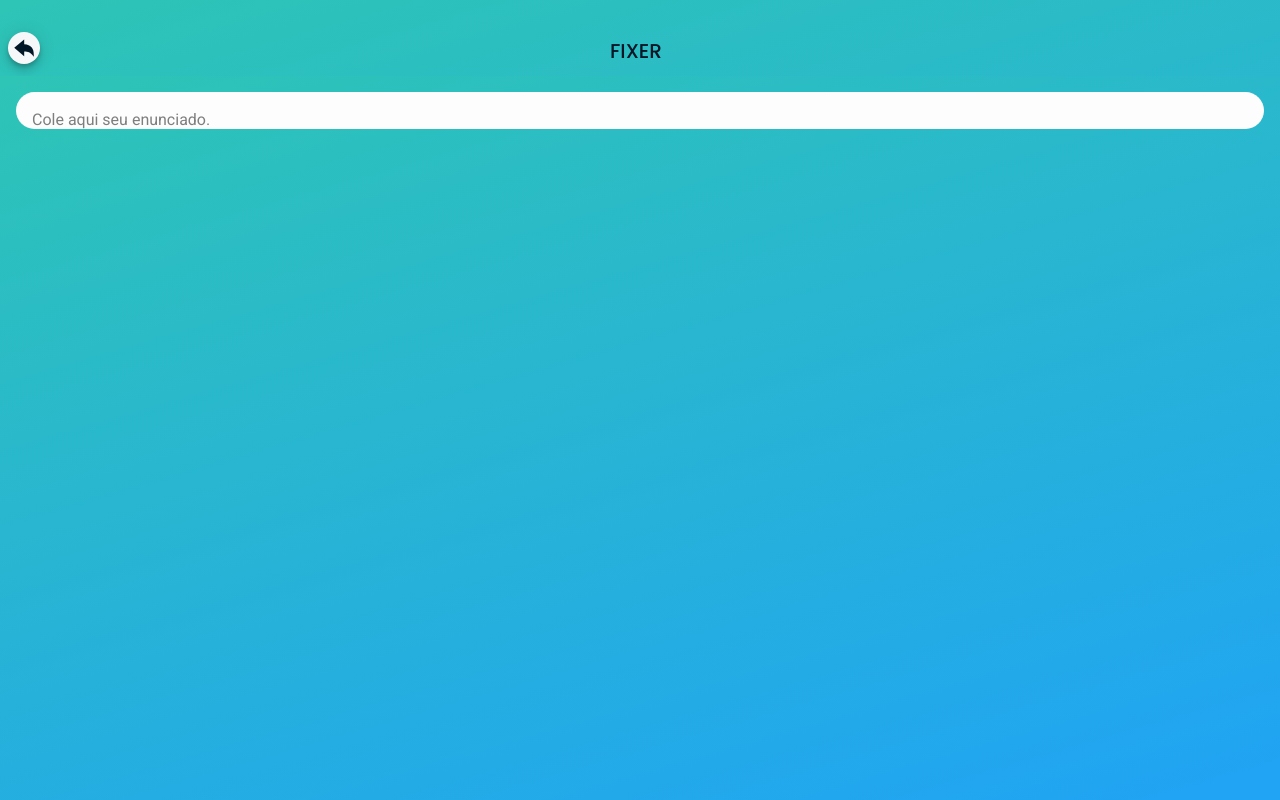
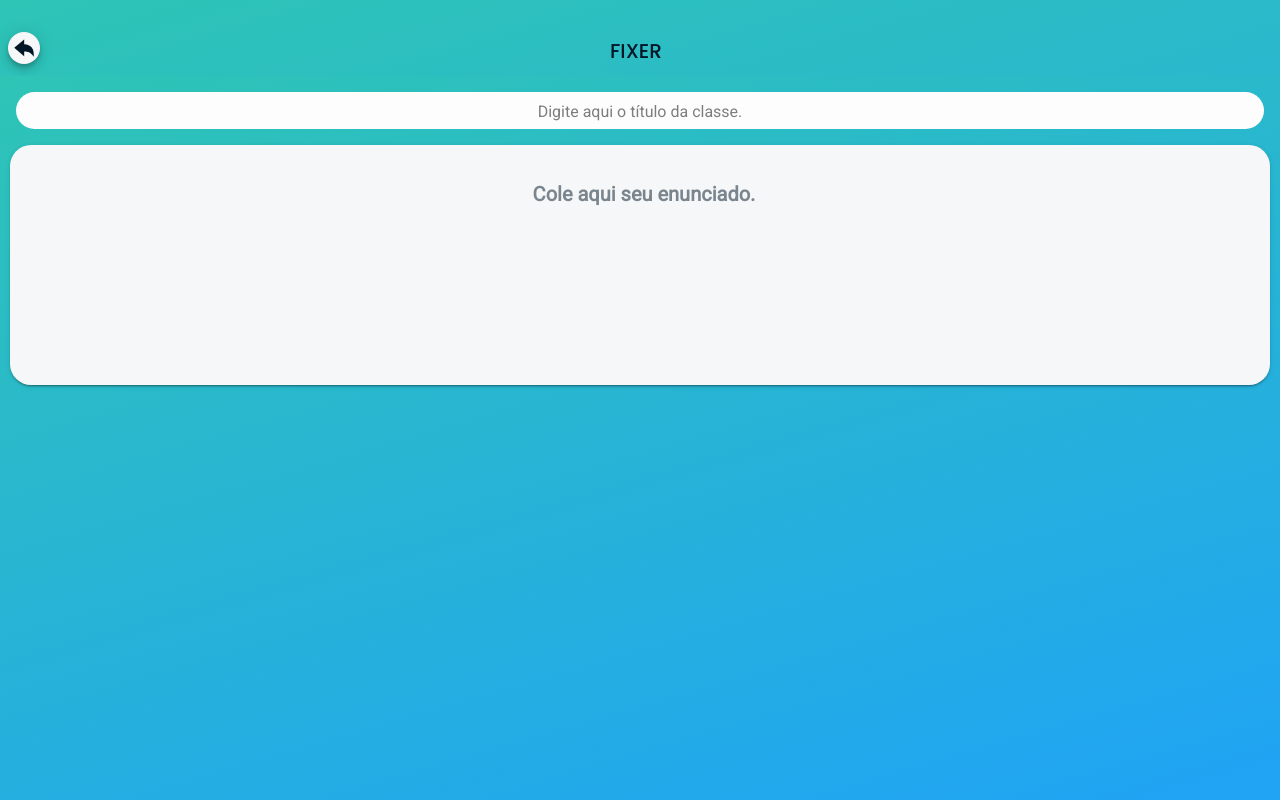
Before and after one commit to Lucasfield3/fixer-ionic-react, a React (Create React App) app: page /questaoAlternativa in a window 1280 px wide. Built offline with nearby package versions, Linux system fonts and the light colour scheme.

Commit message:
text area e borda azul input arrumado

```diff
--- a/src/pages/Flash-cards/Alternativa/questaoAlternativa.tsx
+++ b/src/pages/Flash-cards/Alternativa/questaoAlternativa.tsx
@@ -10,7 +10,7 @@ import {
     IonMenuButton,
     IonToolbar,
     IonLabel,
-    IonContent, IonItem, IonInput, IonTextarea
+    IonContent, IonInput, IonItem, IonCard, IonCardContent, IonCol, IonTextarea
 } from '@ionic/react'
 import { add, menuOutline, arrowUndoSharp, text } from 'ionicons/icons';
 import './style.css'
@@ -18,22 +18,21 @@ import { menuController } from '@ionic/core';
 import { useHistory } from 'react-router';
 
 
-
 const QuestaoAlternativa: React.FC = () => {
 
+    // eslint-disable-next-line react-hooks/rules-of-hooks
     const history = useHistory()
     const [text, setText] = useState<string>('')
-
     return (
         <>
             <IonPage>
                 <IonHeader className='custom-header'>
                     <IonToolbar>
                         <IonRow className='row-label'>
-                            <IonLabel className="label-menu-fixer-dissertativa">FIXER</IonLabel>
+                            <IonLabel className="label-menu-fixer-alternativa">FIXER</IonLabel>
                         </IonRow>
                         <IonFabButton
-                            onClick={() =>{
+                            onClick={() => {
                                 history.push('/Flash-cards')
                                 menuController.enable(true);
                             }}
@@ -52,11 +51,26 @@ const QuestaoAlternativa: React.FC = () => {
 
                 <IonContent>
 
-                    <IonItem className="item-input-dissertativa">
-                        <IonTextarea placeholder="Cole aqui seu enunciado." value={text} onIonChange={e => setText(e.detail.value!)}></IonTextarea>
+                    <IonItem className="item-input-alternativa">
+                        <IonInput type="text" className="input-alternativa" placeholder="Digite aqui o título da classe."></IonInput>
                     </IonItem>
 
+
+                    <IonCard id='init-card-alternativa' className='card-alternativa' color='light'>
+                        <IonCardContent>
+                            <IonRow className="row-alternativa">
+                                <IonTextarea rows={6} cols={20} style={{overFlow:'auto',overFlowY:'scroll',}} color='dark' value={text} onIonChange={e => setText(e.detail.value!)} placeholder="Cole aqui seu enunciado."></IonTextarea>
+                            </IonRow>
+                        </IonCardContent>
+                    </IonCard >
+
+
+
+
                 </IonContent>
+
+
+
             </IonPage>
         </>
     );
--- a/src/pages/Flash-cards/Alternativa/style.css
+++ b/src/pages/Flash-cards/Alternativa/style.css
@@ -18,7 +18,7 @@
 .input-alternativa{
   justify-content: center;
   text-align: center;
-
+  --padding-top: 0px;
 }
 
 .card-alternativa{
@@ -40,3 +40,6 @@
   font-family: 'Archivo Narrow', sans-serif;
   margin-top: .2rem;
 }
+ion-item{
+  --highlight-color-focused: none;
+}
--- a/src/pages/Flash-cards/Dissertativa/questaoDisertativa.tsx
+++ b/src/pages/Flash-cards/Dissertativa/questaoDisertativa.tsx
@@ -10,7 +10,7 @@ import {
     IonMenuButton,
     IonToolbar,
     IonLabel,
-    IonContent, IonItem, IonInput, IonTextarea
+    IonContent, IonItem, IonInput, IonCard, IonCardContent, IonTextarea
 } from '@ionic/react'
 import { add, menuOutline, arrowUndoSharp, text } from 'ionicons/icons';
 import './style.css'
@@ -21,6 +21,7 @@ import { useHistory } from 'react-router';
 
 const QuestaoDissertativa: React.FC = () => {
 
+    // eslint-disable-next-line react-hooks/rules-of-hooks
     const history = useHistory()
     const [text, setText] = useState<string>('')
 
@@ -53,9 +54,15 @@ const QuestaoDissertativa: React.FC = () => {
                 <IonContent>
 
                     <IonItem className="item-input-dissertativa">
-                        <IonTextarea placeholder="Cole aqui seu enunciado." value={text} onIonChange={e => setText(e.detail.value!)}></IonTextarea>
+                        <IonInput type="text" required className="input-dissertativa" placeholder="Digite aqui o título da classe."></IonInput>
                     </IonItem>
-
+                    <IonCard id='init-card-alternativa' className='card-alternativa' color='light'>
+                        <IonCardContent>
+                            <IonRow className="row-alternativa">
+                                <IonTextarea required rows={6} cols={20} style={{overFlow:'auto',overFlowY:'scroll',}} color='dark' value={text} onIonChange={e => setText(e.detail.value!)} placeholder="Cole aqui seu enunciado."></IonTextarea>
+                            </IonRow>
+                        </IonCardContent>
+                    </IonCard >
                 </IonContent>
             </IonPage>
         </>
--- a/src/pages/Flash-cards/Dissertativa/style.css
+++ b/src/pages/Flash-cards/Dissertativa/style.css
@@ -18,5 +18,8 @@
 .input-dissertativa{
   justify-content: center;
   text-align: center;
-
+  --padding-top: 0px;
 }
+ion-item{
+  --highlight-color-focused: none;
+}
--- a/src/theme/variables.css
+++ b/src/theme/variables.css
@@ -98,3 +98,6 @@ ion-searchbar .line{
   margin-left: 2.9rem;
 
 }
+ion-scroll {
+   white-space: nowrap;
+}
```
